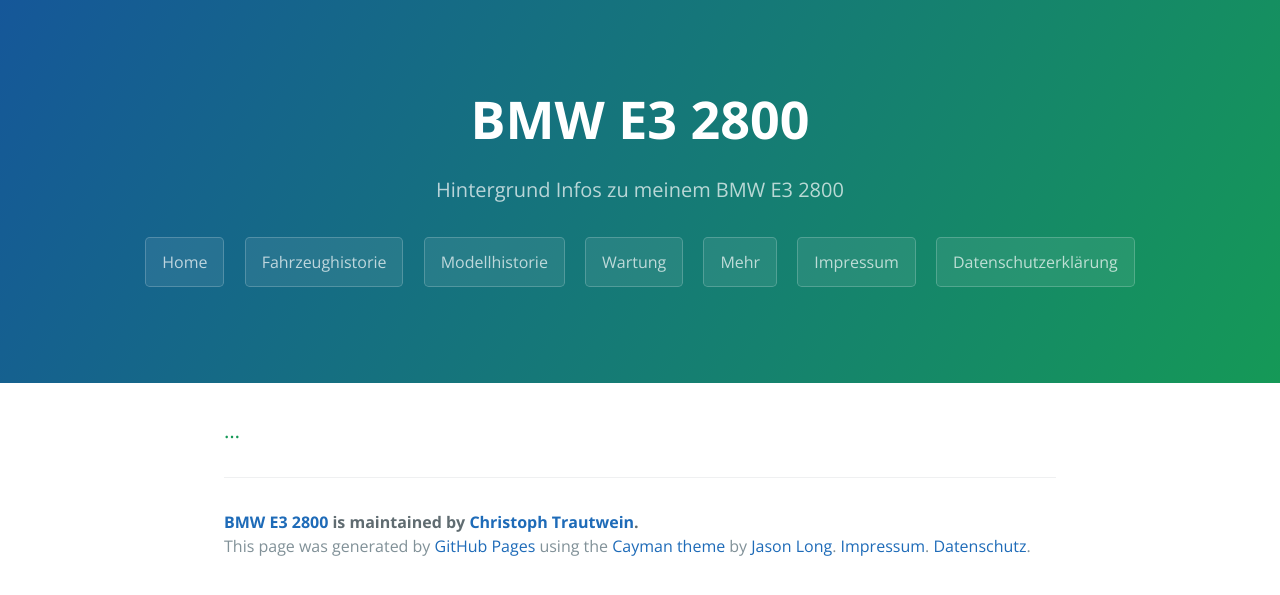
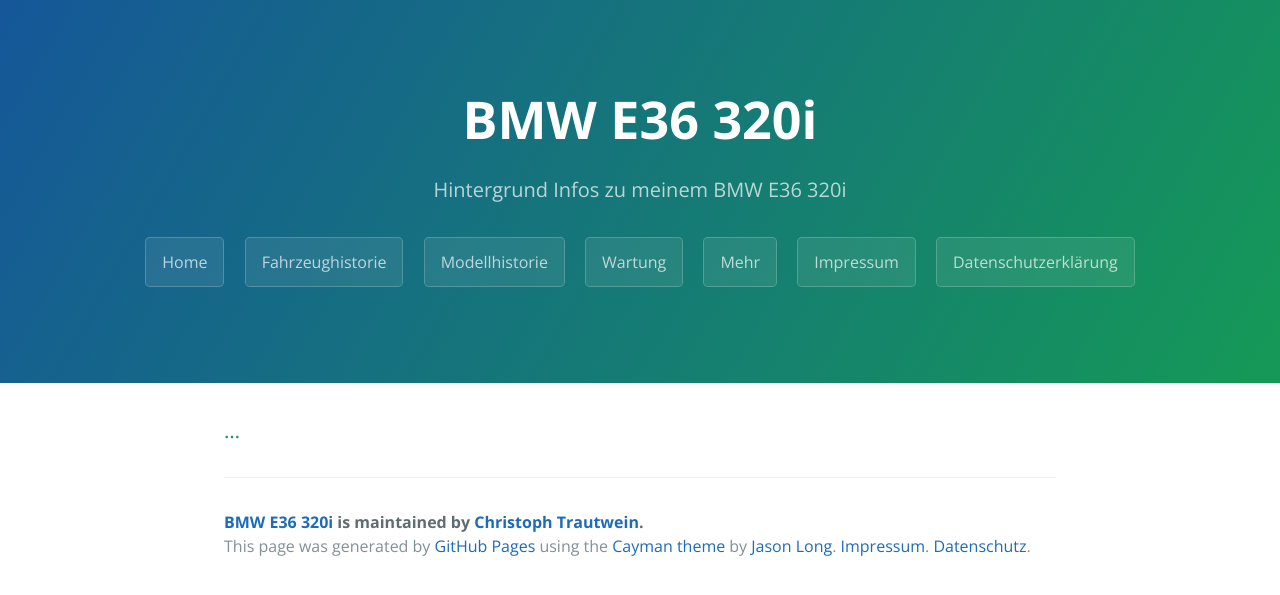
Before and after one commit to trautw/SCD-Quickstart, a Jekyll site: the page built from docs/_pages/03_maintenance.md, in a window 1280 px wide. Shown: the top 595 px of the page. Built offline with Jekyll 4.4.1, drawn with Linux system fonts in a browser that asks for light colours.

Commit message:
footer fixed

```diff
--- a/docs/_config.yml
+++ b/docs/_config.yml
@@ -1,6 +1,6 @@
 # Site settings
 theme: jekyll-theme-cayman
-title: BMW E3 2800
+title: BMW E36 320i
 author:
   name: Christoph Trautwein
   url: https://github.com/trautw
@@ -8,10 +8,10 @@ author:
   github_username:  trautw
   email: ch.trautwein@bmail.com
 description: > # this means to ignore newlines until "baseurl:"
-  Hintergrund Infos zu meinem BMW E3 2800
+  Hintergrund Infos zu meinem BMW E36 320i
 tagline: > # this means to ignore newlines until "baseurl:"
-  Hintergrund Infos zu meinem BMW E3 2800
-baseurl: "/BMW-E3-2800" # the subpath of your site, e.g. /blog/
+  Hintergrund Infos zu meinem BMW E36 320i
+baseurl: "/BMW-E36-320i" # the subpath of your site, e.g. /blog/
 url: "https://trautw.github.io" # the base hostname & protocol for your site
 
 # Build Settings
```
